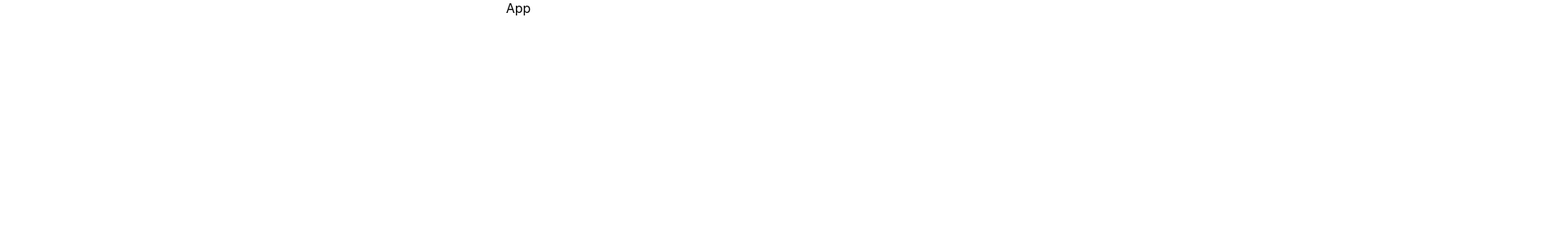
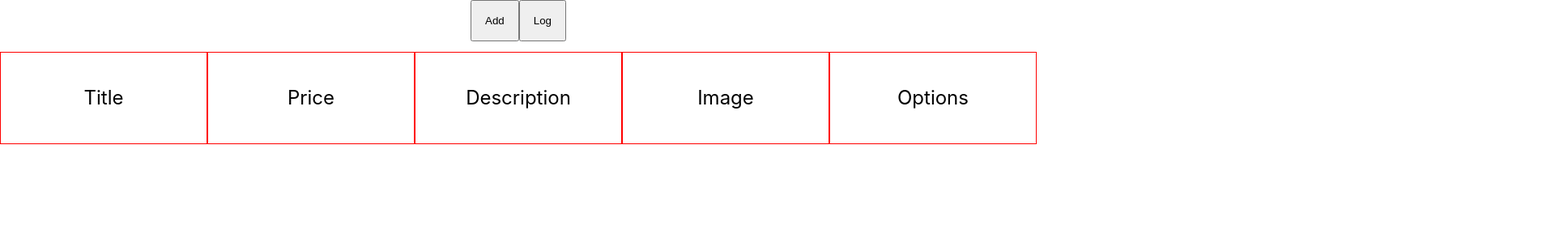
Before and after one commit to Pandad89/shopping_site, a React (Create React App) app: page / in a window 1280 px wide. Shown: the top 300 px of the page at 81% size, 1920 px wide, since content can reach past the window. Built offline with nearby package versions, Linux system fonts and the light colour scheme.

Commit message:
Added multiple features

```diff
--- a/src/App.css
+++ b/src/App.css
@@ -1,3 +1,6 @@
 .App {
   text-align: center;
+  border: 0;
+  margin: 0;
+  box-sizing: border-box;
 }
--- a/src/App.js
+++ b/src/App.js
@@ -1,9 +1,10 @@
 import './App.css';
+import Admin from './Components/Admin/Admin';
 
-function App() {
+function App(props) {
   return (
     <div className="App">
-      App
+      <Admin />
     </div>
   );
 }
--- a/src/Components/Admin/Admin.css
+++ b/src/Components/Admin/Admin.css
@@ -0,0 +1,108 @@
+/* Admin component */
+
+.Admin {
+    /* border: 2px solid red; */
+    padding-bottom: 2.2rem;
+}
+.Admin button{
+    margin-bottom: .8rem;
+    padding: 1rem;
+}
+.Admin__Titles {
+    display: flex;
+    justify-content: center;
+    /* gap: 1rem; */
+    /* border: 2px solid red; */
+}
+
+.Admin__Titles__Title {
+    display: flex;
+    align-items: center;
+    justify-content: center;
+    font-size: 1.5rem;
+    border: 1px solid red;
+    width: 23rem;
+    height: 7rem;
+    margin: 0;
+}
+.Admin__Titles__Title button{
+    margin: .5rem;
+    padding: 1rem;
+}
+
+.Admin__RenderedItems {
+    display: flex;
+    justify-content: center;
+    /* border: 1px solid red; */
+
+}
+.renderer{
+    position: absolute;
+    left: 10000000rem;
+}
+
+/* Add item modal window */
+
+.ModalBackground {
+    background-color: hwb(0 0% 100% / 0.5);
+    height: 100vh;
+    width: 100vw;
+    position: absolute;
+    top: 0;
+    left: 0;
+    display: flex;
+    align-items: center;
+    justify-content: center;
+
+}
+.ModalBackground__Cancel{
+    position: absolute;
+    width: 1rem;
+    height: 1.2rem;
+    display: flex;
+    justify-content: center;
+    align-items: center;
+    border: 1px solid black;
+    right: 1rem;
+    top: 0rem;
+}
+.ModalBackground__Cancel:hover{
+    cursor: pointer;
+}
+.ModalContainer {
+    height: 45rem;
+    width: 25rem;
+    background-color: white;
+    border-radius: 1.5rem;
+    display: flex;
+    justify-content: space-evenly;
+    align-items: center;
+    flex-direction: column;
+}
+
+.ModalContainer h2 {
+    font-size: 1.8rem;
+    text-decoration: underline;
+}
+
+.ModalContainer label {
+    font-size: 1.5rem;
+}
+
+.ModalContainer input,
+textarea {
+    font-size: 1.5rem;
+    width: 20rem;
+    margin-bottom: 2.3rem;
+
+}
+input::-webkit-outer-spin-button,
+input::-webkit-inner-spin-button {
+  -webkit-appearance: none;
+  margin: 0;
+}
+
+.ModalContainer__Submit {
+    font-size: 1.5rem;
+    margin-bottom: .5rem;
+}
--- a/src/Components/Admin/Admin.js
+++ b/src/Components/Admin/Admin.js
@@ -1,9 +1,84 @@
-import React, {useEffect, useState} from "react";
+import React, { useEffect, useState } from "react";
+import "./Admin.css"
+import "./ModalAdd"
+import ModalAdd from "./ModalAdd";
+import "./ModalEdit"
 
 function Admin() {
-    return(
-        <div>
-            Admin
+
+    const [title, setTitle] = useState([])
+    const [price, setPrice] = useState([])
+    const [description, setDescription] = useState([])
+    const [image, setImage] = useState([]);
+    const [visibility, setVisibility] = useState('hidden');
+    const [count, setCount] = useState(0);
+
+
+    const handleLog = () => {
+        console.log("Title: " + title)
+        console.log("Price: " + price)
+        console.log("Description: " + description)
+        console.log("Image: " + image)
+    }
+    // const handleRender = () => {
+
+    // }
+
+    const handleAdd = () => {
+        setVisibility('visible')
+    }
+
+    const handleEdit = () => {
+        console.log("edit")
+    }
+
+    const handleDelete = (e) => {
+        // console.log(e.target.id)
+        title.splice(e.target.id, 1);
+        setTitle(title);
+        price.splice(e.target.id, 1);
+        setPrice(price);
+        description.splice(e.target.id, 1);
+        setDescription(description);
+        image.splice(e.target.id, 1);
+        setImage(image);
+        setCount(count + 1)
+    }
+
+    const handlePrintArr = () => {
+        return title.map((item, index) => {
+            return (
+                <div key={index} className="Admin__RenderedItems">
+                    <p className="Admin__Titles__Title">{title[index]}</p>
+                    <p className="Admin__Titles__Title">{price[index]}</p>
+                    <p className="Admin__Titles__Title">{description[index]}</p>
+                    <p className="Admin__Titles__Title" style={{ backgroundImage: `url(${image[index]})`, backgroundSize: '100%'}}></p>
+                    <div className="Admin__Titles__Title">
+                        <button id={index} onClick={() => console.log(item, index)}>Edit</button>
+                        <button id={index} onClick={handleDelete}>Delete</button>
+                    </div>
+                </div>
+            )
+        })
+    }
+
+    return (
+        <div className="Admin">
+            <div className="renderer">{count}</div>
+            <button onClick={() => handleAdd()}>Add</button>
+            <button onClick={() => handleLog()}>Log</button>
+            <ModalAdd title={title} price={price} description={description} image={image} visibility={visibility} setVisibility={setVisibility} />
+            <div className="Admin__Titles">
+                <p className="Admin__Titles__Title">Title</p>
+                <p className="Admin__Titles__Title">Price</p>
+                <p className="Admin__Titles__Title">Description</p>
+                <p className="Admin__Titles__Title">Image</p>
+                <p className="Admin__Titles__Title">Options</p>
+            </div>
+            <div className="Admin__Items">
+                {handlePrintArr()}
+            </div>
+
         </div>
     )
 }
--- /dev/null
+++ b/src/Components/Admin/ModalAdd.js
@@ -0,0 +1,65 @@
+import React, { useEffect, useState } from 'react'
+import "./Admin.css"
+
+
+function ModalAdd(props) {
+
+    const [title, setTitle] = useState("");
+    const [price, setPrice] = useState("");
+    const [description, setDescription] = useState("");
+    const [image, setImage] = useState("");
+
+    const handleAdd = () => {
+        props.title.push(String(title));
+        props.price.push("$" + price);
+        props.description.push(String(description));
+        props.image.push(String(image));
+        setTitle("");
+        setPrice("");
+        setDescription("");
+        setImage("");
+        props.setVisibility('hidden')
+    }
+
+    const handleLog = () => {
+        console.log("Title: " + title)
+        console.log("Price: " + price)
+        console.log("Description: " + description)
+        console.log("Image: " + image)
+        console.log(props)
+    }
+
+    const handleChangeTitle = (e) => {
+        setTitle(e.target.value)
+    }
+    const handleChangePrice = (e) => {
+        setPrice(e.target.value)
+    }
+    const handleChangeDescription = (e) => {
+        setDescription(e.target.value)
+    }
+    const handleChangeimage = (e) => {
+        setImage(e.target.value)
+    }
+
+  return (
+    <div className='ModalBackground' style={{ visibility: props.visibility }}>
+        <p className='ModalBackground__Cancel' onClick={() => props.setVisibility('hidden')}>X</p>
+        <div className='ModalContainer'>
+            <h2>Add Item</h2>
+            <label htmlFor="title">Title</label>
+            <input id="title" autoFocus value={title} onChange={handleChangeTitle}></input>
+            <label htmlFor="price">Price</label>
+            <input type="number" id="price" value={price} onChange={handleChangePrice}></input>
+            <label htmlFor="description">Description(up to 120 characters)</label>
+            <textarea id="description" value={description} onChange={handleChangeDescription}></textarea>
+            <label htmlFor="image">Image(url)</label>
+            <input type="url" id="image" value={image} onChange={handleChangeimage}></input>
+            <button className='ModalContainer__Submit' onClick={handleAdd}>Submit</button>
+            <button className='ModalContainer__Submit' onClick={handleLog}>Log</button>
+        </div>
+    </div>
+  )
+}
+
+export default ModalAdd
--- /dev/null
+++ b/src/Components/Admin/ModalEdit.js
@@ -0,0 +1,9 @@
+import React from 'react'
+
+function ModalEdit() {
+  return (
+    <div>ModalEdit</div>
+  )
+}
+
+export default ModalEdit
--- a/src/index.css
+++ b/src/index.css
@@ -5,8 +5,21 @@ body {
     sans-serif;
   -webkit-font-smoothing: antialiased;
   -moz-osx-font-smoothing: grayscale;
+  overflow-x: hidden;
+
 }
-
+::-webkit-scrollbar {
+  width: 0px;
+}
+::-webkit-scrollbar-track {
+  background: #f1f1f1;
+}
+::-webkit-scrollbar-thumb {
+  background: #888;
+}
+::-webkit-scrollbar-thumb:hover {
+  background: #555;
+}
 code {
   font-family: source-code-pro, Menlo, Monaco, Consolas, 'Courier New',
     monospace;
```
